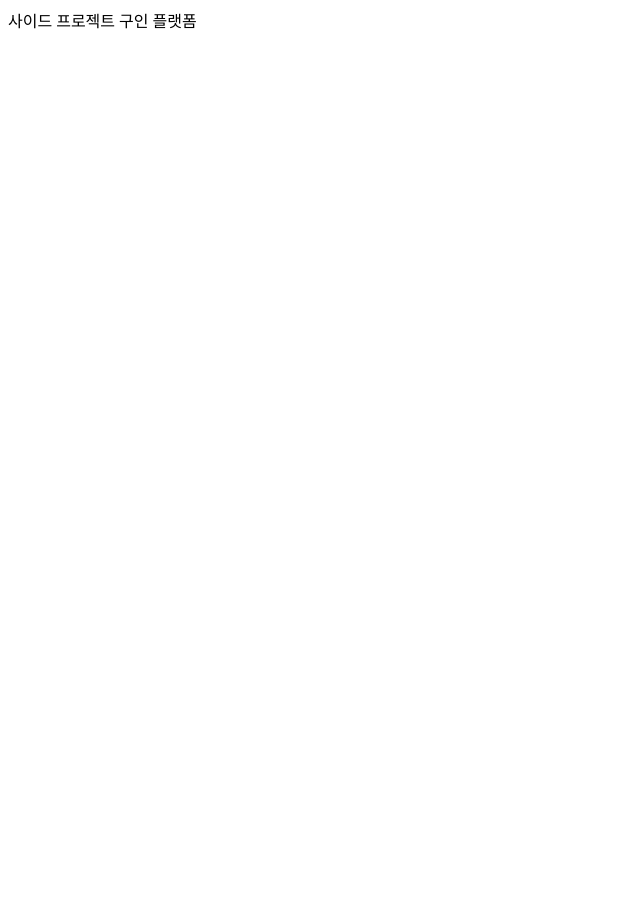
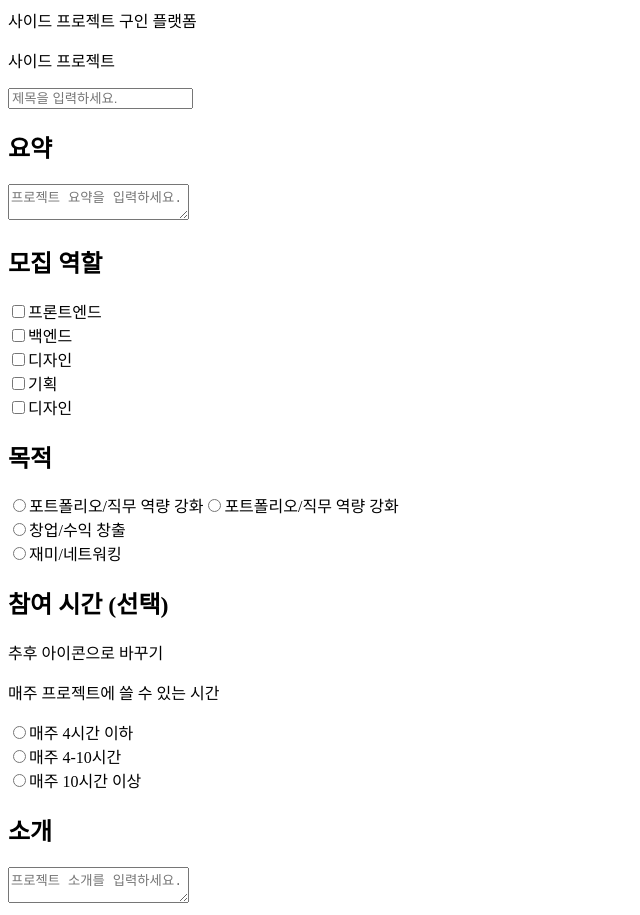
Before and after one commit to junhui324/MoGakPpo, a React (Create React App) app: page /create in a window 1280 px wide. Before the commit this address had no page. Shown: the whole page, without its empty margins (0-640 px from the left). Before the commit the page ends 800 px from the top, so only its background shows below. Built offline with nearby package versions, Linux system fonts and the light colour scheme.

Commit message:
Feat: 기본 html 골격 생성

```diff
--- a/src/App.tsx
+++ b/src/App.tsx
@@ -1,5 +1,6 @@
 import React from 'react';
 import { BrowserRouter, Routes, Route, Navigate } from 'react-router-dom';
+import PostWritingForm from './components/PostWritingForm/PostWritingForm';
 
 function App() {
   return (
@@ -11,7 +12,8 @@ function App() {
         {/* <Route path="/" element={} /> */}
         {/* <Route path="*" element={<Navigate to="/" />} /> */}
         {/* 게시글 생성(type=study/side-project) */}
-        {/* <Route path="/create/:type" element={} /> */}
+        {/* <Route path="/create/:type" element={<PostWritingForm />} /> */}
+        <Route path="/create" element={<PostWritingForm />} />
         {/* 게시글 확인 */}
         {/* <Route path="/project/:id" element={} /> */}
         {/* 유저관련 */}
--- /dev/null
+++ b/src/components/PostWritingForm/PostWritingForm.tsx
@@ -0,0 +1,167 @@
+import React, { useState } from 'react';
+import { useParams } from 'react-router-dom';
+import RadioButton from './RadioButton';
+
+interface Post {
+  title: string;
+  summary: string;
+  introduce: string;
+}
+
+const placeholderString = {
+  title: `제목을 입력하세요.`,
+  summary: `프로젝트 요약을 입력하세요.\n\n온/오프라인으로 달리기 모임을 만들고 찾을 수 있는 앱을 기획 중입니다. 현재 기획자 1명, 백엔드 개발자 1명 있고, 함께 하실 디자이너와 프론트 개발자를 찾고 있어요!`,
+  introduce: `프로젝트 소개를 입력하세요.`,
+};
+const objectiveRadioButton = ['포트폴리오/직무 역량 강화', '창업/수익 창출', '재미/네트워킹'];
+const timeRadioButton = ['매주 4시간 이하', '매주 4-10시간', '메주 10시간 이상'];
+
+function PostWritingForm() {
+  const [post, setPost] = useState<Post>({
+    title: '',
+    summary: '',
+    introduce: '',
+  });
+
+  const handleChange = (e: React.ChangeEvent<HTMLInputElement | HTMLTextAreaElement>) => {
+    const { name, value } = e.target;
+    setPost((prevPost) => ({
+      ...prevPost,
+      [name]: value,
+    }));
+  };
+
+  const handleSubmit = (e: React.FormEvent) => {
+    e.preventDefault();
+    // 게시물 데이터를 서버에 전송하거나 필요한 처리를 수행합니다.
+    console.log(post);
+    // 게시물 작성 후 초기화
+    setPost({ title: '', summary: '', introduce: '' });
+  };
+
+  return (
+    <div>
+      <nav></nav>
+      <div className="mainForm">
+        <div className="postWriteForm">
+          <div className="title">
+            <div className="type">
+              <p>사이드 프로젝트</p>
+            </div>
+            <input
+              className="titleTextarea"
+              type="text"
+              name="title"
+              value={post.title}
+              onChange={handleChange}
+              placeholder={placeholderString.title}
+            ></input>
+            {post.title}
+          </div>
+
+          <div>
+            <h2 className="summary">요약</h2>
+            <div className="summaryBox">
+              <textarea
+                className="summaryTextarea"
+                name="summary"
+                value={post.summary}
+                onChange={handleChange}
+                placeholder={placeholderString.summary}
+              ></textarea>
+              {post.summary}
+            </div>
+          </div>
+
+          <div>
+            <h2 className="role">모집 역할</h2>
+            <div className="checkbox">
+              <div>
+                <input type="checkbox" id="engineeringFrontend"></input>
+                <label htmlFor="engineeringFrontend">프론트엔드</label>
+              </div>
+              <div>
+                <input type="checkbox" id="engineeringBackend"></input>
+                <label htmlFor="engineeringBackend">백엔드</label>
+              </div>
+              <div>
+                <input type="checkbox" id="design"></input>
+                <label htmlFor="design">디자인</label>
+              </div>
+              <div>
+                <input type="checkbox" id="pm"></input>
+                <label htmlFor="pm">기획</label>
+              </div>
+              <div>
+                <input type="checkbox" id="other"></input>
+                <label htmlFor="other">디자인</label>
+              </div>
+            </div>
+          </div>
+
+          <div>
+            <h2 className="objective">목적</h2>
+            <div className="radio">
+              <label>
+                <input type="radio"></input>
+                <label htmlFor="objectiveOption1">포트폴리오/직무 역량 강화</label>
+              </label>
+              <label>
+                <input type="radio" id="objectiveOption1"></input>
+                <label htmlFor="objectiveOption1">포트폴리오/직무 역량 강화</label>
+              </label>
+              <div>
+                <input type="radio" id="objectiveOption2"></input>
+                <label htmlFor="objectiveOption2">창업/수익 창출</label>
+              </div>
+              <div>
+                <input type="radio" id="objectiveOption3"></input>
+                <label htmlFor="objectiveOption3">재미/네트워킹</label>
+              </div>
+            </div>
+          </div>
+
+          <div>
+            <div>
+              <h2>참여 시간 (선택)</h2>
+              <div>
+                <span>추후 아이콘으로 바꾸기</span>
+                <p className="arrowBox">매주 프로젝트에 쓸 수 있는 시간</p>
+              </div>
+            </div>
+            <div>
+              <div className="radio">
+                <input type="radio" id="timeOption1"></input>
+                <label htmlFor="timeOption1">매주 4시간 이하</label>
+              </div>
+              <div>
+                <input type="radio" id="timeOption2"></input>
+                <label htmlFor="timeOption2">매주 4-10시간</label>
+              </div>
+              <div>
+                <input type="radio" id="timeOption2"></input>
+                <label htmlFor="timeOption2">매주 10시간 이상</label>
+              </div>
+            </div>
+          </div>
+
+          <div>
+            <h2>소개</h2>
+            <div>
+              <textarea
+                className="introduceTextarea"
+                name="introduce"
+                value={post.introduce}
+                onChange={handleChange}
+                placeholder={placeholderString.introduce}
+              ></textarea>
+              {post.introduce}
+            </div>
+          </div>
+        </div>
+      </div>
+    </div>
+  );
+}
+
+export default PostWritingForm;
--- /dev/null
+++ b/src/components/PostWritingForm/RadioButton.tsx
@@ -0,0 +1,25 @@
+import React, { useState } from 'react';
+
+interface RadioButtonProps {
+  label: string;
+  value: string;
+  checked: boolean;
+  onChange: (value: string) => void;
+}
+
+function RadioButton({ label, value, checked, onChange }: RadioButtonProps) {
+  const handleChange = () => {
+    if (!checked) {
+      onChange(value);
+    }
+  };
+
+  return (
+    <label>
+      <input type="radio" value={value} checked={checked} onChange={handleChange} />
+      {label}
+    </label>
+  );
+}
+
+export default RadioButton;
```
